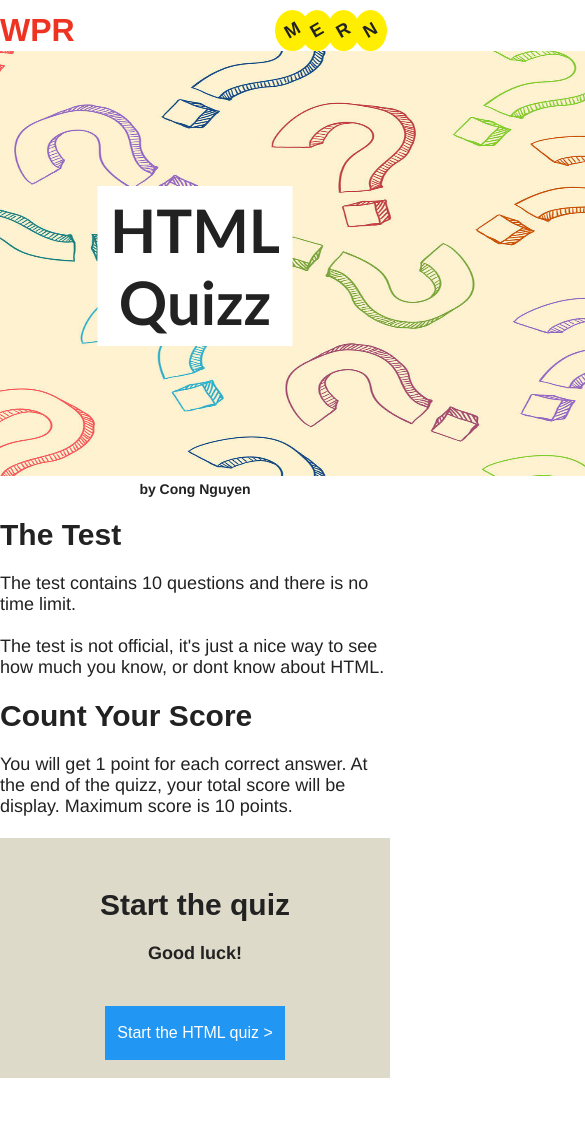
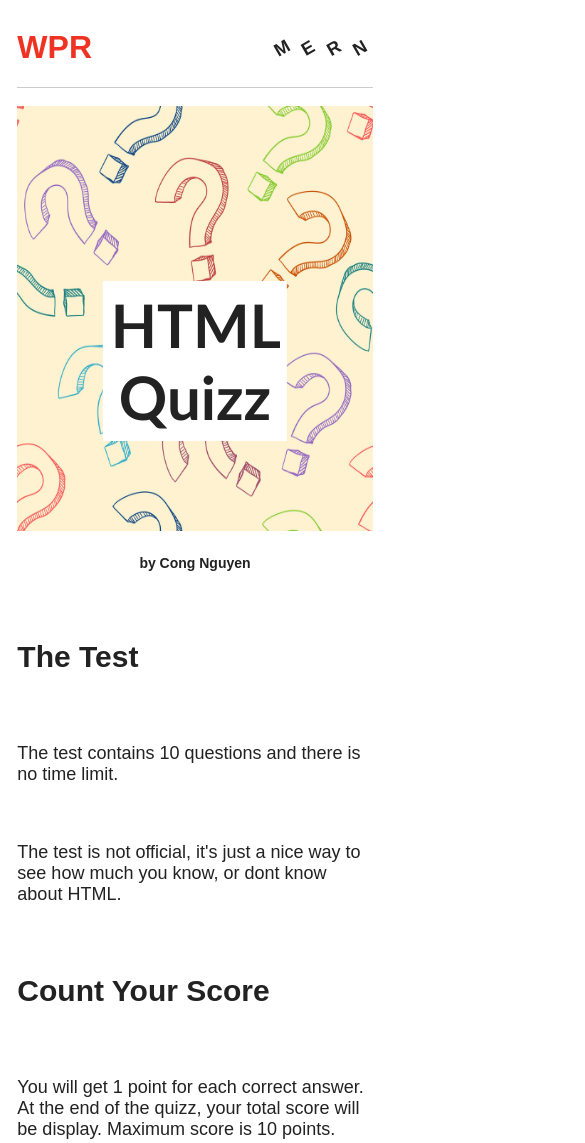
Before and after one commit to hieu2102/wpr, a plain HTML site: page index.html in a window 390 px wide. Shown: the top 1143 px of the page, 585 px wide, since content can reach past the window. Before the commit the page ends 1108 px from the top, so only its background shows below. Drawn offline with Linux system fonts and the light colour scheme; a web font is replaced by a local one.

Commit message:
Responsive add

```diff
--- a/index.html
+++ b/index.html
@@ -13,27 +13,15 @@
 </head>
 
 <body>
-  <header>
-    <div>
-      <div class="row">
-        <h2 class="course-name">WPR</h2>
-        <div class="column right">
-          <div class="mern-stack-outer">
-            <h4 class="mern-stack">M</h4>
-          </div>
-          <div class="mern-stack-outer">
-            <h4 class="mern-stack">E</h4>
-          </div>
-          <div class="mern-stack-outer">
-            <h4 class="mern-stack">R</h4>
-          </div>
-          <div class="mern-stack-outer">
-            <h4 class="mern-stack">N</h4>
-          </div>
-          <!-- <h3 class="mern-stack">M</h3>
-          <h3 class="mern-stack">E</h3>
-          <h3 class="mern-stack">R</h3>
-          <h3 class="mern-stack">N</h3> -->
+<div id='container'>
+ <header>
+      <div id="header">
+        <p class="header-left">WPR</p>
+        <div class="header-right">
+          <span>M</span>
+          <span>E</span>
+          <span>R</span>
+          <span>N</span>
         </div>
       </div>
       <div class="quiz-image">
@@ -41,7 +29,6 @@
         <h1 id="dcm">HTML Quizz</h1>
       </div>
       <h4 class="author">by Cong Nguyen</h4>
-    </div>
   </header>
 
   <br>
@@ -83,6 +70,8 @@
       <!--  -->
     </section>
   </article>
+</div>
+
 </body>
 
 </html>
--- a/style.css
+++ b/style.css
@@ -1,17 +1,16 @@
 * {
-  margin: auto;
-  max-width: 700px;
-}
-body {
-  margin-bottom: 30px;
-  margin-top: 10px;
+  box-sizing: border-box;
 }
 
-html {
-  font-family: 'Proxima Nova','Helvetica','Arial', sans-serif;
-  font-size: 18px;
-  color: #222222;
+#container {
+    max-width: 700px;
+    margin-right: auto;
+    margin-left: auto;
+    font-family: "Proxima Nova", Arial, Helvetica, sans-serif;
+    font-size: 18px;
+    color: #222222
 }
+
 
 br { height: 18px;}
 
@@ -19,26 +18,43 @@ h1 {
   font-size: 30px;
   font-family: sans-serif;
 }
-/*Header*/
-.header {
-  border-style: solid;
-  border-color: #ccc;
-  border-width: 1px;
+
+
+#header {
+  display: flex;
+  justify-content: space-between;
+  align-items: center;
+  border-bottom: 1px solid #ccc;
+  margin-bottom: 18px;
   height: 80px;
 }
 
-.right {
-  width: 30%;
-  margin-right: 10px;
-  display: inline-grid;
-  grid-template-columns: 25% 25% 25% 25%;
+
+.header-left {
+  font-family: 'Helvatica', sans-serif;
+  font-size: 32px;
+  font-weight: bold;
+  color: #ee3322;
 }
 
-.mern-stack-outer{
+.header-right {
+  display: flex;
+  align-items: center;
+}
+.header-right span {
+  padding: 10px;
+  margin: 0 3px;
+  width: 50px;
+  height: 50px;
   background-color: #ffee00;
+  font-weight: bold;
   border-radius: 100%;
-  padding: 10px;
-  float: left;
+  transform: rotate(-30deg);
+
+  display: flex;
+  flex-direction: row;
+  justify-content: center;
+  align-items: center;
 }
 
 .row {
@@ -51,7 +67,7 @@ h1 {
 }
 
 img {
-  width: 700px;
+  width: 100%;
   height: 425px;
 }
 
@@ -221,13 +237,7 @@ img {
   background: black;
   border-color: black;
 }
-@media screen and (max-width:600px) {
-  .quizresultbtn {
-    display:block;
-    width:100%;
-  }
-}
-.checkedlabel {
+heckedlabel {
   background-color:#ddd;
 }
 
@@ -256,3 +266,24 @@ img {
   right:10px;
   top:10px;
 }
+
+@media screen and (max-width: 700px) {
+  #container {
+      max-width: 95%;
+  }
+}
+
+@media screen and (max-width: 500px) {
+  .header-right span {
+    width: 0px;
+    height: 0px;
+    background-color: #ffffff;
+  }
+}
+
+@media screen and (max-width:600px) {
+  .quizresultbtn {
+    display:block;
+    width:100%;
+  }
+}
```
